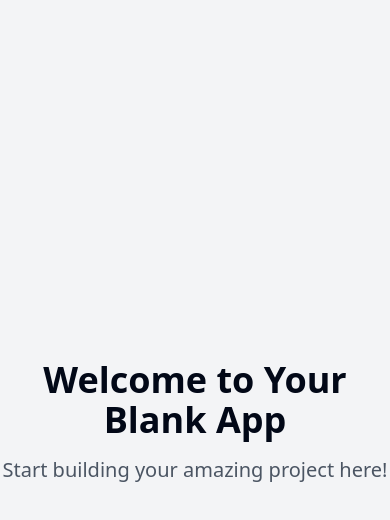
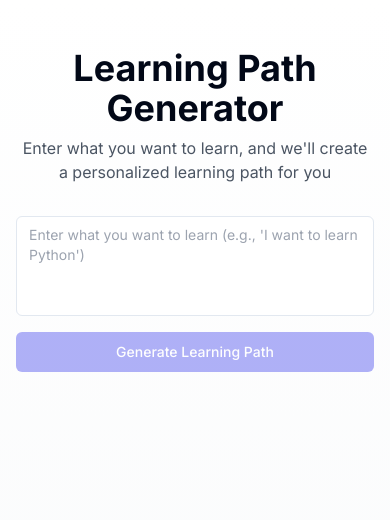
Before and after one commit to shiva-manu/learnflow-gateway, a React (Vite) app: page / in a window 390 px wide. Shown: the top 520 px of the page. Built offline with nearby package versions, Linux system fonts and the light colour scheme.

Commit message:
Add minimal responsive UI
Implement a user-friendly interface for a website where users can submit prompts. The UI is designed to be minimal and responsive, utilizing React, Vite, and TypeScript. The backend integration for handling prompts will be addressed in future updates.
[skip gpt_engineer]

```diff
--- a/index.html
+++ b/index.html
@@ -3,12 +3,12 @@
   <head>
     <meta charset="UTF-8" />
     <meta name="viewport" content="width=device-width, initial-scale=1.0" />
-    <title>learnflow-gateway</title>
-    <meta name="description" content="Lovable Generated Project" />
+    <title>Learning Path Generator</title>
+    <meta name="description" content="Generate personalized learning paths for any topic" />
     <meta name="author" content="Lovable" />
     <meta property="og:image" content="/og-image.png" />
+    <link href="https://fonts.googleapis.com/css2?family=Inter:wght@400;500;600;700&display=swap" rel="stylesheet">
   </head>
-
   <body>
     <div id="root"></div>
     <script src="https://cdn.gpteng.co/gptengineer.js" type="module"></script>
--- /dev/null
+++ b/src/components/LearningModule.tsx
@@ -0,0 +1,49 @@
+import React from 'react';
+import {
+  Accordion,
+  AccordionContent,
+  AccordionItem,
+  AccordionTrigger,
+} from "@/components/ui/accordion";
+
+interface SubModule {
+  title: string;
+  content: string;
+}
+
+interface Module {
+  title: string;
+  subModules: SubModule[];
+}
+
+interface LearningModuleProps {
+  modules: Module[];
+}
+
+const LearningModule = ({ modules }: LearningModuleProps) => {
+  return (
+    <div className="w-full max-w-2xl mx-auto mt-8 space-y-4 animate-fadeIn">
+      <Accordion type="single" collapsible className="w-full">
+        {modules.map((module, index) => (
+          <AccordionItem key={index} value={`module-${index}`}>
+            <AccordionTrigger className="text-lg font-semibold">
+              {module.title}
+            </AccordionTrigger>
+            <AccordionContent>
+              <div className="space-y-4 pl-4">
+                {module.subModules.map((subModule, subIndex) => (
+                  <div key={subIndex} className="border-l-2 border-primary pl-4">
+                    <h4 className="font-medium text-base mb-2">{subModule.title}</h4>
+                    <p className="text-sm text-gray-600">{subModule.content}</p>
+                  </div>
+                ))}
+              </div>
+            </AccordionContent>
+          </AccordionItem>
+        ))}
+      </Accordion>
+    </div>
+  );
+};
+
+export default LearningModule;
--- /dev/null
+++ b/src/components/PromptInput.tsx
@@ -0,0 +1,39 @@
+import React, { useState } from 'react';
+import { Button } from "@/components/ui/button";
+import { Textarea } from "@/components/ui/textarea";
+
+interface PromptInputProps {
+  onSubmit: (prompt: string) => void;
+  isLoading: boolean;
+}
+
+const PromptInput = ({ onSubmit, isLoading }: PromptInputProps) => {
+  const [prompt, setPrompt] = useState('');
+
+  const handleSubmit = (e: React.FormEvent) => {
+    e.preventDefault();
+    if (prompt.trim()) {
+      onSubmit(prompt);
+    }
+  };
+
+  return (
+    <form onSubmit={handleSubmit} className="w-full max-w-2xl mx-auto space-y-4">
+      <Textarea
+        placeholder="Enter what you want to learn (e.g., 'I want to learn Python')"
+        value={prompt}
+        onChange={(e) => setPrompt(e.target.value)}
+        className="min-h-[100px] resize-none"
+      />
+      <Button
+        type="submit"
+        className="w-full"
+        disabled={isLoading || !prompt.trim()}
+      >
+        {isLoading ? "Processing..." : "Generate Learning Path"}
+      </Button>
+    </form>
+  );
+};
+
+export default PromptInput;
--- a/src/pages/Index.tsx
+++ b/src/pages/Index.tsx
@@ -1,11 +1,71 @@
-// Update this page (the content is just a fallback if you fail to update the page)
+import { useState } from "react";
+import PromptInput from "@/components/PromptInput";
+import LearningModule from "@/components/LearningModule";
+
+// This is mock data - replace with actual API response when backend is ready
+const mockResponse = {
+  modules: [
+    {
+      title: "Day 1 - Getting Started",
+      subModules: [
+        {
+          title: "Module 1.1 - Introduction",
+          content: "Basic concepts and setting up your development environment."
+        },
+        {
+          title: "Module 1.2 - First Steps",
+          content: "Writing your first program and understanding basic syntax."
+        }
+      ]
+    },
+    {
+      title: "Day 2 - Core Concepts",
+      subModules: [
+        {
+          title: "Module 2.1 - Variables",
+          content: "Understanding variables, data types, and basic operations."
+        },
+        {
+          title: "Module 2.2 - Control Flow",
+          content: "Learning about if statements, loops, and basic program flow."
+        }
+      ]
+    }
+  ]
+};
 
 const Index = () => {
+  const [isLoading, setIsLoading] = useState(false);
+  const [response, setResponse] = useState<typeof mockResponse | null>(null);
+
+  const handleSubmit = async (prompt: string) => {
+    setIsLoading(true);
+    // Simulate API call
+    setTimeout(() => {
+      setResponse(mockResponse);
+      setIsLoading(false);
+    }, 1500);
+  };
+
   return (
-    <div className="min-h-screen flex items-center justify-center bg-gray-100">
-      <div className="text-center">
-        <h1 className="text-4xl font-bold mb-4">Welcome to Your Blank App</h1>
-        <p className="text-xl text-gray-600">Start building your amazing project here!</p>
+    <div className="min-h-screen bg-gradient-to-b from-white to-gray-50 py-12 px-4">
+      <div className="max-w-4xl mx-auto">
+        <h1 className="text-4xl font-bold text-center mb-2">Learning Path Generator</h1>
+        <p className="text-gray-600 text-center mb-8">
+          Enter what you want to learn, and we'll create a personalized learning path for you
+        </p>
+
+        <PromptInput onSubmit={handleSubmit} isLoading={isLoading} />
+
+        {isLoading && (
+          <div className="text-center mt-8">
+            <div className="inline-block animate-spin rounded-full h-8 w-8 border-4 border-primary border-t-transparent"></div>
+          </div>
+        )}
+
+        {response && !isLoading && (
+          <LearningModule modules={response.modules} />
+        )}
       </div>
     </div>
   );
--- a/tailwind.config.ts
+++ b/tailwind.config.ts
@@ -12,85 +12,50 @@ export default {
   theme: {
     container: {
       center: true,
-			padding: '2rem',
+      padding: "2rem",
       screens: {
-				'2xl': '1400px'
-			}
+        "2xl": "1400px",
+      },
     },
     extend: {
+      fontFamily: {
+        sans: ["Inter", "sans-serif"],
+      },
       colors: {
-				border: 'hsl(var(--border))',
-				input: 'hsl(var(--input))',
-				ring: 'hsl(var(--ring))',
-				background: 'hsl(var(--background))',
-				foreground: 'hsl(var(--foreground))',
+        border: "hsl(var(--border))",
+        input: "hsl(var(--input))",
+        ring: "hsl(var(--ring))",
+        background: "hsl(var(--background))",
+        foreground: "hsl(var(--foreground))",
         primary: {
-					DEFAULT: 'hsl(var(--primary))',
-					foreground: 'hsl(var(--primary-foreground))'
+          DEFAULT: "#6366f1",
+          foreground: "#ffffff",
         },
         secondary: {
-					DEFAULT: 'hsl(var(--secondary))',
-					foreground: 'hsl(var(--secondary-foreground))'
+          DEFAULT: "#f9fafb",
+          foreground: "#1f2937",
         },
-				destructive: {
-					DEFAULT: 'hsl(var(--destructive))',
-					foreground: 'hsl(var(--destructive-foreground))'
-				},
-				muted: {
-					DEFAULT: 'hsl(var(--muted))',
-					foreground: 'hsl(var(--muted-foreground))'
-				},
-				accent: {
-					DEFAULT: 'hsl(var(--accent))',
-					foreground: 'hsl(var(--accent-foreground))'
-				},
-				popover: {
-					DEFAULT: 'hsl(var(--popover))',
-					foreground: 'hsl(var(--popover-foreground))'
-				},
-				card: {
-					DEFAULT: 'hsl(var(--card))',
-					foreground: 'hsl(var(--card-foreground))'
-				},
-				sidebar: {
-					DEFAULT: 'hsl(var(--sidebar-background))',
-					foreground: 'hsl(var(--sidebar-foreground))',
-					primary: 'hsl(var(--sidebar-primary))',
-					'primary-foreground': 'hsl(var(--sidebar-primary-foreground))',
-					accent: 'hsl(var(--sidebar-accent))',
-					'accent-foreground': 'hsl(var(--sidebar-accent-foreground))',
-					border: 'hsl(var(--sidebar-border))',
-					ring: 'hsl(var(--sidebar-ring))'
-				}
-			},
-			borderRadius: {
-				lg: 'var(--radius)',
-				md: 'calc(var(--radius) - 2px)',
-				sm: 'calc(var(--radius) - 4px)'
       },
       keyframes: {
-				'accordion-down': {
-					from: {
-						height: '0'
+        "accordion-down": {
+          from: { height: "0" },
+          to: { height: "var(--radix-accordion-content-height)" },
         },
-					to: {
-						height: 'var(--radix-accordion-content-height)'
-					}
+        "accordion-up": {
+          from: { height: "var(--radix-accordion-content-height)" },
+          to: { height: "0" },
         },
-				'accordion-up': {
-					from: {
-						height: 'var(--radix-accordion-content-height)'
+        fadeIn: {
+          "0%": { opacity: "0" },
+          "100%": { opacity: "1" },
         },
-					to: {
-						height: '0'
-					}
-				}
       },
       animation: {
-				'accordion-down': 'accordion-down 0.2s ease-out',
-				'accordion-up': 'accordion-up 0.2s ease-out'
-			}
-		}
+        "accordion-down": "accordion-down 0.2s ease-out",
+        "accordion-up": "accordion-up 0.2s ease-out",
+        fadeIn: "fadeIn 0.5s ease-out",
+      },
+    },
   },
   plugins: [require("tailwindcss-animate")],
 } satisfies Config;
```
Lines whose indentation alone changed are shown as unchanged.
